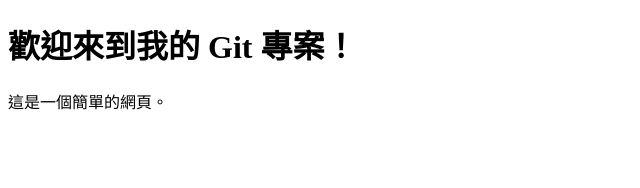
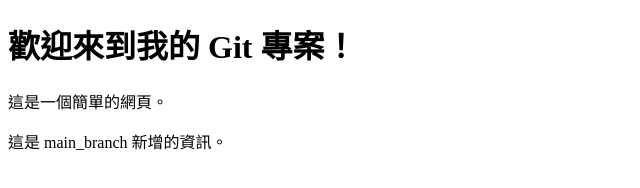
Before and after one commit to Synments/git_project, a plain HTML site: page index.html in a window 1280 px wide. Shown: the whole page, without its empty margins (0-640 px from the left). Drawn offline with Linux system fonts and the light colour scheme.

Commit message:
refactor: Add info to index_page on main

```diff
--- a/index.html
+++ b/index.html
@@ -8,5 +8,6 @@
 <body>
     <h1>歡迎來到我的 Git 專案！</h1>
     <p>這是一個簡單的網頁。</p>
+    <p>這是 main_branch 新增的資訊。</p> </body>
 </body>
 </html>
```
